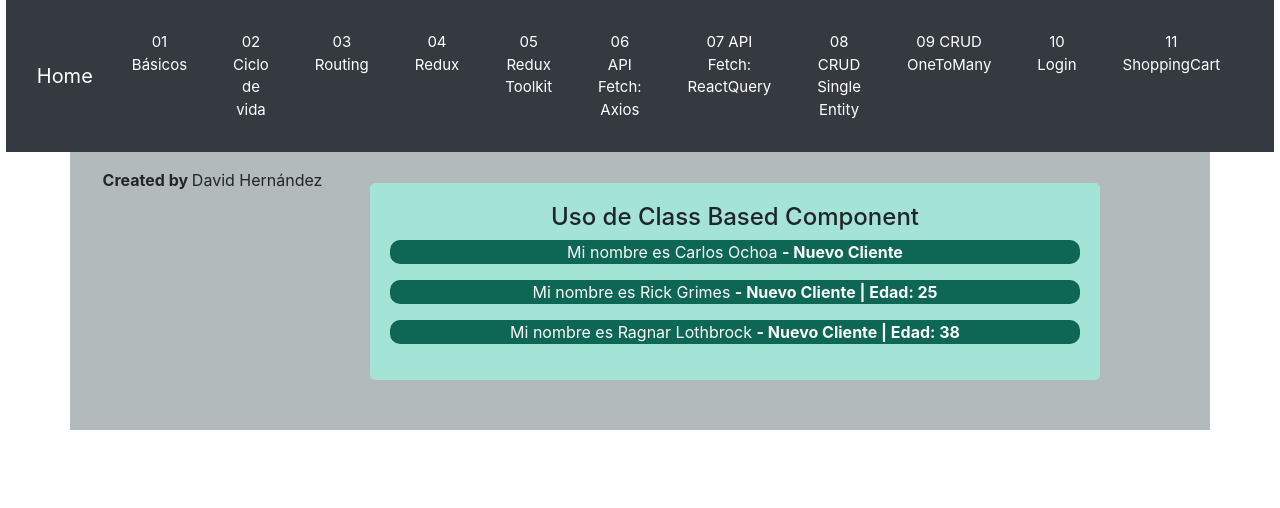
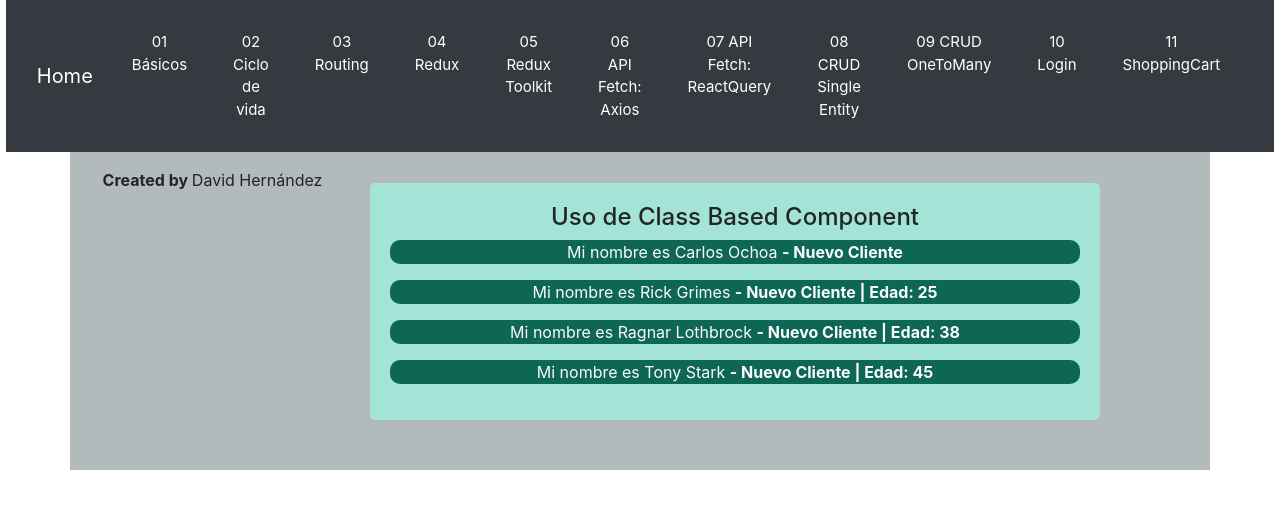
Before and after one commit to strikerOne22/sandbox-react-strike, a React (Create React App) app: page / in a window 1280 px wide. Shown: the top 508 px of the page. Built offline with nearby package versions, Linux system fonts and the light colour scheme.

Commit message:
Cliente v4 con ClassBasedCmp

```diff
--- /dev/null
+++ b/src/Paginas/Jsx/Cliente/NuevoCliente4.js
@@ -0,0 +1,22 @@
+/*
+    Componente para ver ejemplo de Props : parámetros
+    Java: getters - setters
+    Un props puede tener cualquier tipo de datos
+    -- PASO DE PARÁMETROS ENTRE COMPONENTES --
+    Usando class based component
+
+*/
+
+import React, {Component} from 'react';
+
+class nuevocliente4 extends Component {
+    render(props){
+        return (
+            <p>
+                Mi nombre es {this.props.name} <strong> - Nuevo Cliente | Edad: {this.props.age} </strong>
+            </p>
+        )
+    }
+}
+
+export default nuevocliente4;
--- a/src/Paginas/Jsx/Cliente/VerClientes1.js
+++ b/src/Paginas/Jsx/Cliente/VerClientes1.js
@@ -5,6 +5,7 @@ import React, {Component} from 'react';
 import NuevoCliente1 from './NuevoCliente1';
 import NuevoCliente2 from './NuevoCliente2';
 import NuevoCliente3 from './NuevoCliente3';
+import NuevoCliente4 from './NuevoCliente4';
 import './index.css';
 
 class verclientes1 extends Component{
@@ -15,6 +16,7 @@ class verclientes1 extends Component{
                 <NuevoCliente1/>
                 <NuevoCliente2/>
                 <NuevoCliente3 name="Ragnar Lothbrock" age="38"/>
+                <NuevoCliente4 name="Tony Stark" age="45"/>
             </div>
         )
     }
```
